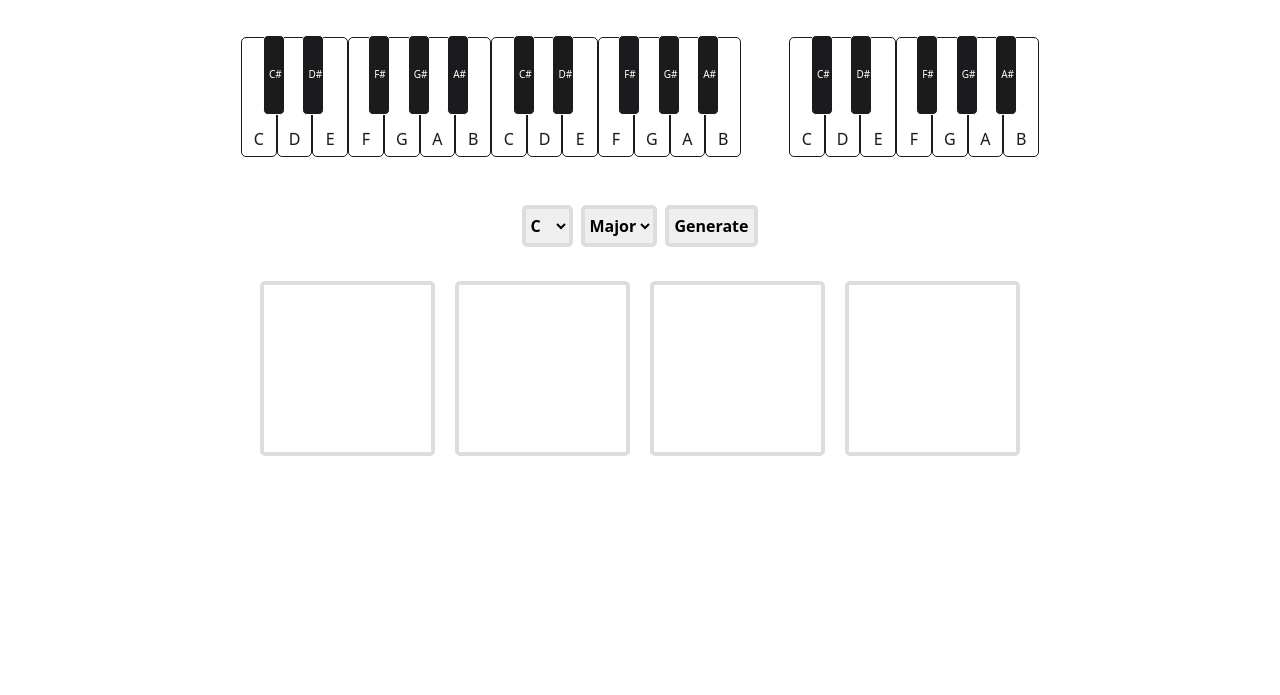
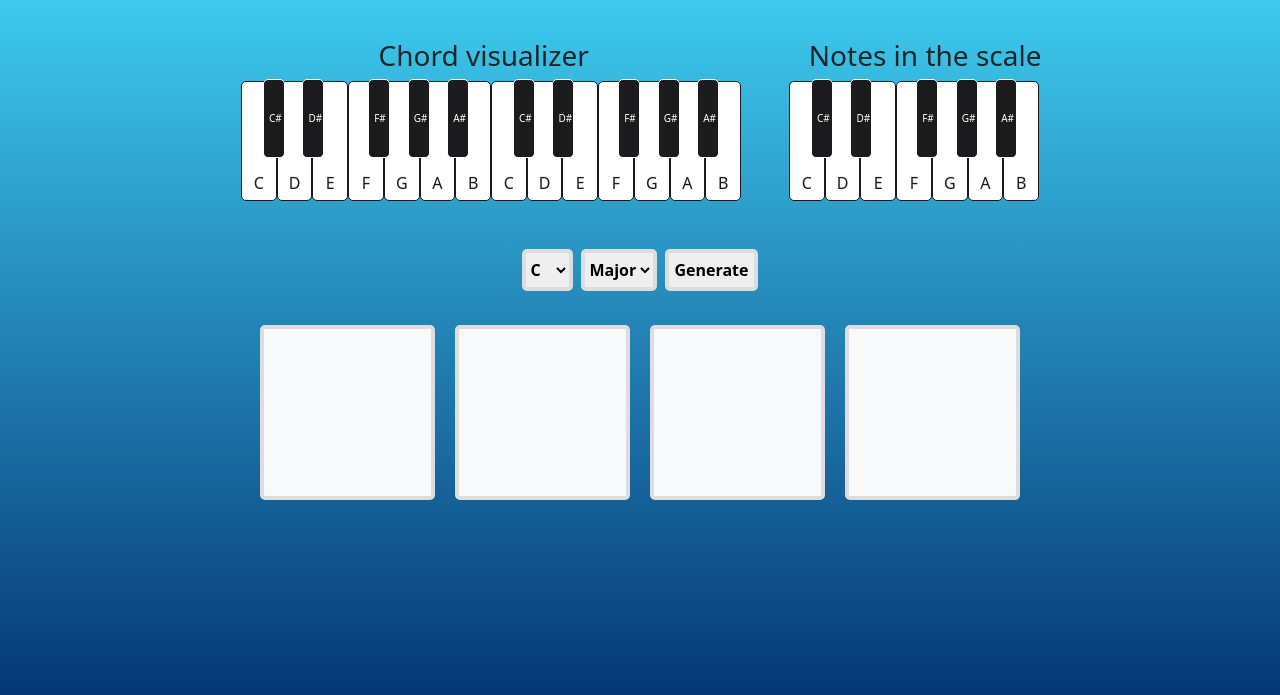
Before and after one commit to DarkFirePhoenixX/Chord-Progression-Generator, a plain HTML site: page index.html in a window 1280 px wide. Shown: the part 105-800 px from the top of the page. Drawn offline with nearby package versions, Linux system fonts and the light colour scheme.

Commit message:
Styles added.

```diff
--- a/index.html
+++ b/index.html
@@ -12,6 +12,10 @@
     <div id="content" class="flex-column">
       <div id="content-header" class="flex-column mb-5">
         <h1>Simple Chord Progression Generator</h1>
+      </div>
+      <div class="d-flex">
+        <h3 style="margin-right: 220px;">Chord visualizer</h3>
+        <h3 style="margin-right: -140px;">Notes in the scale</h3>
       </div>
       <div class="whole-keyboard justify-content-center d-flex">
         <div class="keyboard-container mb-4">
@@ -93,10 +97,10 @@
           <button onclick="generate()" id="generate" class="mx-1 fw-bold">Generate</button>
         </div>
         <div id="generated-progression" class="flex-row">
-          <div class="chord-tile flex-column" id="chord1"></div>
-          <div class="chord-tile flex-column" id="chord2"></div>
-          <div class="chord-tile flex-column" id="chord3"></div>
-          <div class="chord-tile flex-column" id="chord4"></div>
+          <div class="chord-tile flex-column bg-light" id="chord1"></div>
+          <div class="chord-tile flex-column bg-light" id="chord2"></div>
+          <div class="chord-tile flex-column bg-light" id="chord3"></div>
+          <div class="chord-tile flex-column bg-light" id="chord4"></div>
         </div>
       </div>
     <script type="text/javascript" src="script.js"></script>
--- a/style.css
+++ b/style.css
@@ -1,14 +1,30 @@
 @import url("https://fonts.googleapis.com/css?family=Fjalla+One|Noto+Sans&display=swap");
 
 body {
-  margin-top: 3% !important;
-  color: #DDDDDD;
+  color: #dddddd;
   font-family: 'Noto Sans', sans-serif;
   font-weight: 600;
   -webkit-box-orient: vertical;
   -webkit-box-direction: normal;
   -ms-flex-direction: column;
   flex-direction: column;
+  background: -moz-linear-gradient(top, #46e0ff 0%, #053777 100%);
+  /* FF3.6+ */
+
+  background: -webkit-gradient(linear, left top, left bottom, color-stop(0%, #46e0ff), color-stop(100%, #053777));
+  /* Chrome,Safari4+ */
+
+  background: -webkit-linear-gradient(top, #46e0ff 0%, #053777 100%);
+  /* Chrome10+,Safari5.1+ */
+
+  background: -o-linear-gradient(top, #46e0ff 0%, #053777 100%);
+  /* Opera 11.10+ */
+
+  background: -ms-linear-gradient(top, #46e0ff 0%, #053777 100%);
+  /* IE10+ */
+
+  background: linear-gradient(to bottom, #46e0ff 0%, #053777 100%);
+  /* W3C */
 }
 
 #content {
@@ -21,6 +37,11 @@ body {
   -webkit-box-flex: 95;
   -ms-flex: 95;
   flex: 95;
+}
+
+html, body {
+  margin: 0;
+  height: 100%;
 }
 
 .flex-column {
@@ -72,6 +93,7 @@ body {
 }
 
 h1 {
+  margin-top: 5vh !important;
   font-family: 'Fjalla One', sans-serif;
   font-size: 3em;
 }
```
